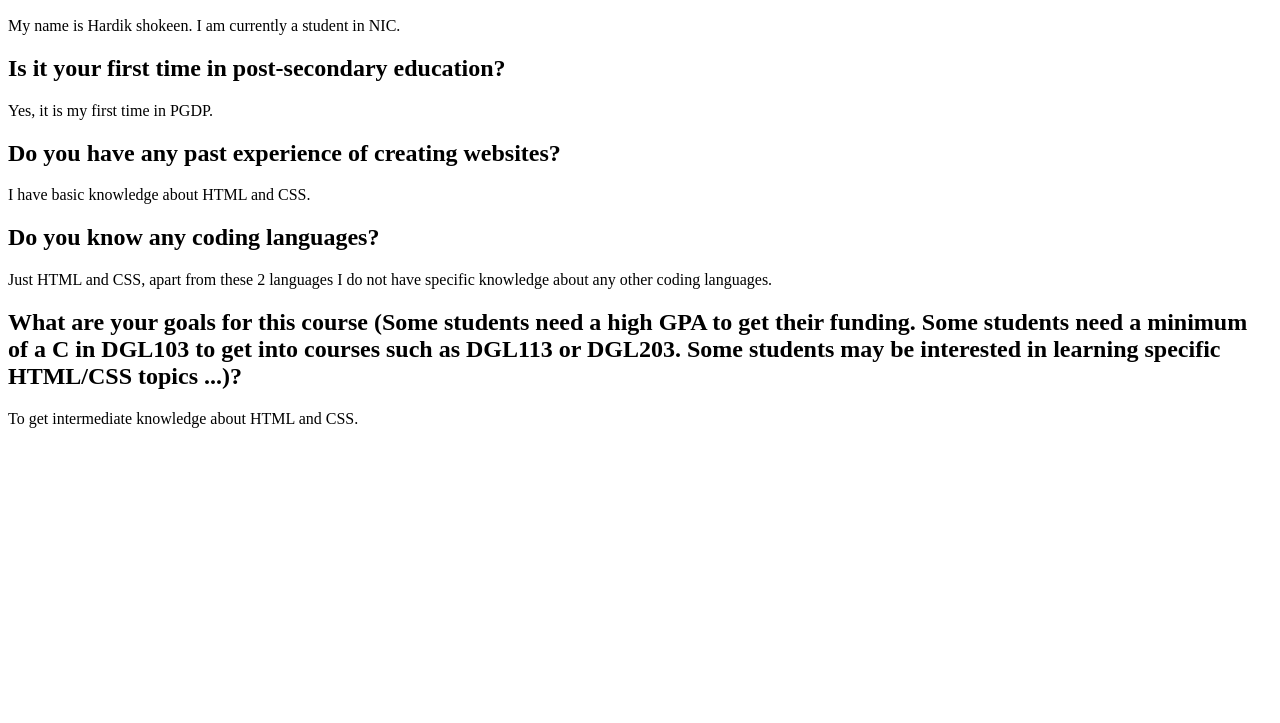
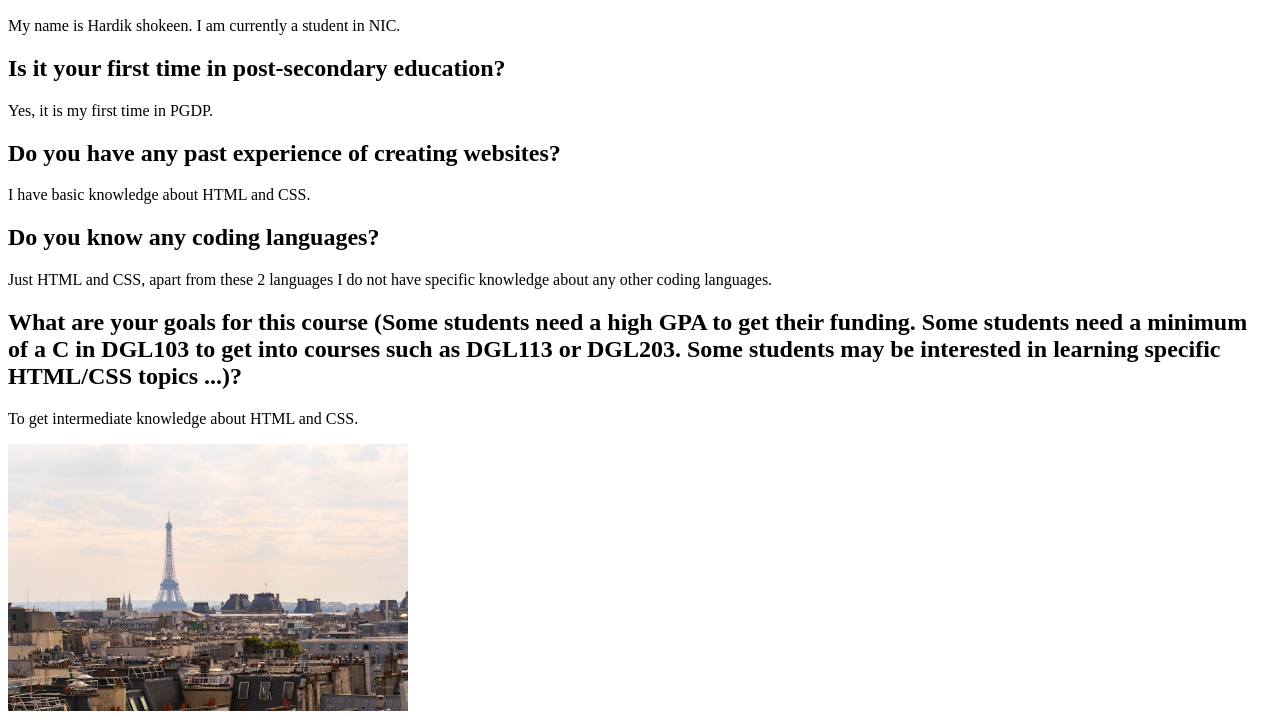
Before and after one commit to nic-dgl103-f24-dlu1/exercise-1-basic-website-shokeenhanu12, a plain HTML site: page index.html in a window 1280 px wide. Shown: the part 110-833 px from the top of the page. Before the commit the page ends 800 px from the top, so only its background shows below. Drawn offline with Linux system fonts and the light colour scheme.

Commit message:
Add image to html page

```diff
--- a/index.html
+++ b/index.html
@@ -22,5 +22,6 @@
     <h2>What are your goals for this course (Some students need a high GPA to get their funding. Some students need a minimum of a C in DGL103 to get into courses such as DGL113 or DGL203. Some students may be interested in learning specific HTML/CSS topics ...)?</h2>
     <p>To get intermediate knowledge about HTML and CSS.</p>
 
+    <img src="images/cityofparis.jpg" width="400" alt="Paris, my favourite place">
 </body>
 </html>
```
